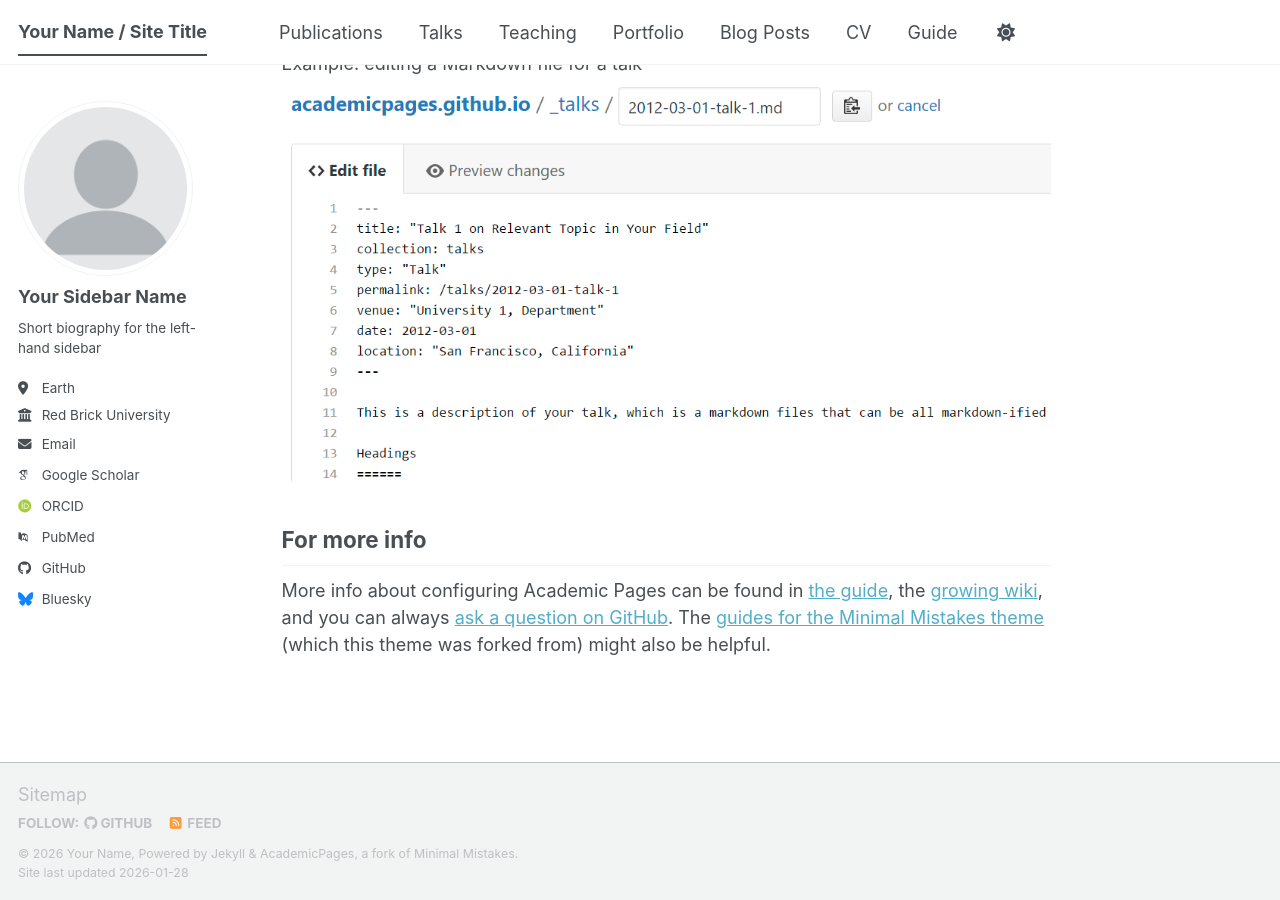
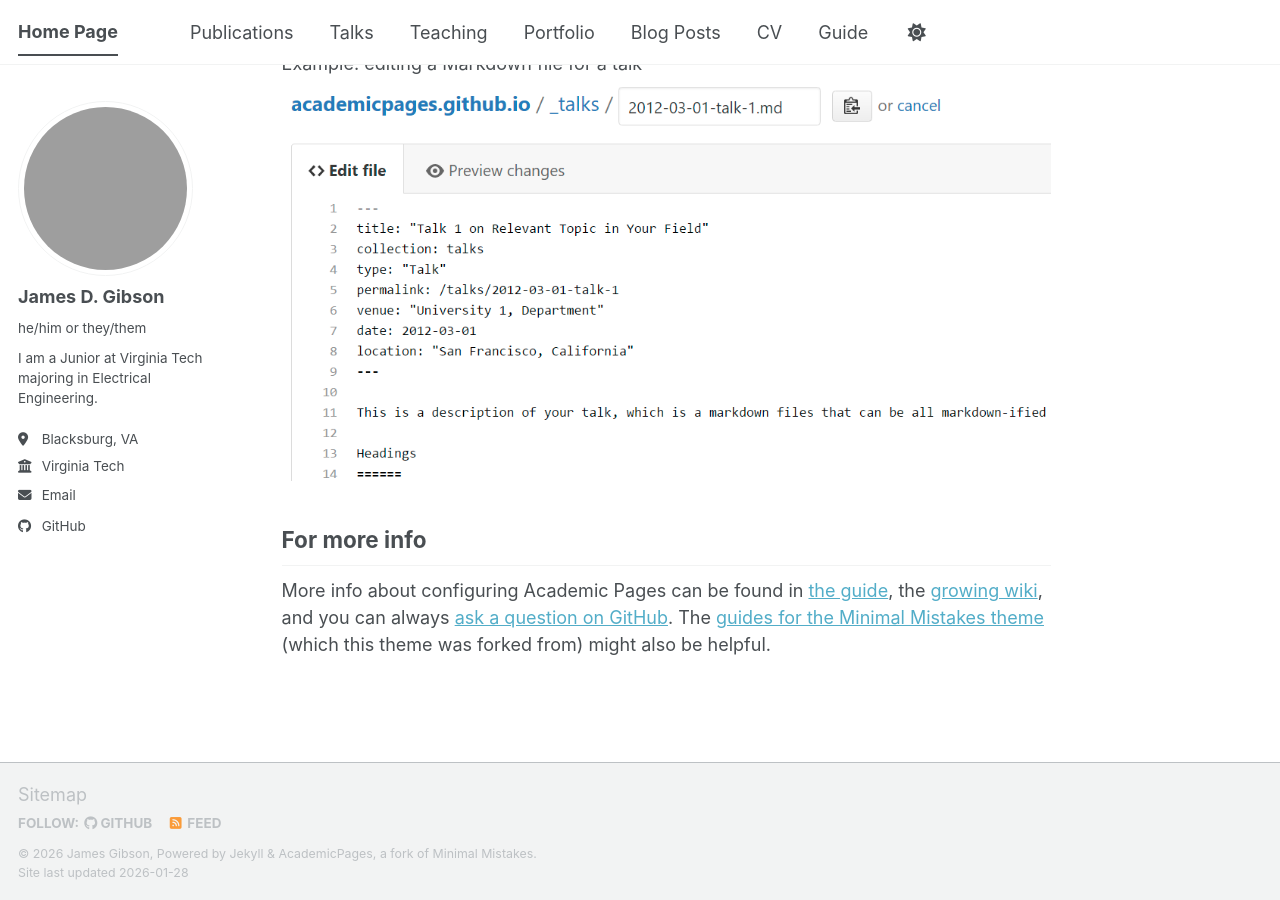
Before and after one commit to WildBirdDog27/WildBirdDog27.github.io, a Jekyll site: the page built from _pages/about.md, in a window 1280 px wide and 900 px high, scrolled down 2720 px. Built offline with Jekyll 4.4.1, drawn with Linux system fonts in a browser that asks for light colours; some web fonts are replaced; a script bundle is joined from its source files by our own code; library files that are not in the unit come from our copies; grey boxes are pictures that could not be loaded.

Commit message:
local changes not using web editor

```diff
--- a/_config.yml
+++ b/_config.yml
@@ -9,39 +9,39 @@
 # Basic Site Settings
 locale                   : "en-US"
 site_theme               : "default" # The available themes options are "default", "air", "sunrise", "mint", "dirt" and "contrast"
-title                    : "Your Name / Site Title"
+title                    : "Home Page"
 title_separator          : "-"
-name                     : &name "Your Name"
-description              : &description "Your Name's academic portfolio"   # Update this with a general description of your site, this is the default if not overridden by a page
-url                      : https://academicpages.github.io # The base hostname & protocol for your site e.g. "https://[your GitHub username].github.io",
+name                     : &name "James Gibson"
+description              : &description "James' academic portfolio"   # Update this with a general description of your site, this is the default if not overridden by a page
+url                      : https://wildbirddog27.github.io # The base hostname & protocol for your site e.g. "https://[your GitHub username].github.io",
                                                            # or if you already have some other page hosted on Github then use "https://[your GitHub username].github.io/[Your Repo Name]"
 baseurl                  : "" # the subpath of your site, e.g. "/blog"
-repository               : "academicpages/academicpages.github.io"
+repository               : "WildBirdDog27/WildBirdDog27.github.io"
 
 # Site Author - The following control what appear as part of the author content on the side bar.
 #               If a field is blank the icon and link will not appear, otherwise it will be shown.
 #               Additional customization can be done by editing /_includes/author-profile.html
 author:
   # Biographic information
-  avatar           : "profile.png"
-  name             : "Your Sidebar Name"
-  pronouns         : # example: "she/her"
-  bio              : "Short biography for the left-hand sidebar"
-  location         : "Earth"
-  employer         : "Red Brick University"
+  avatar           : "https://avatars.githubusercontent.com/u/127963452?v=4&size=64"
+  name             : "James D. Gibson"
+  pronouns         : "he/him or they/them"
+  bio              : "I am a Junior at Virginia Tech majoring in Electrical Engineering."
+  location         : "Blacksburg, VA"
+  employer         : "Virginia Tech"
   uri              : # URL
-  email            : "none@example.org"
+  email            : "jamesg04@vt.edu"
 
   # Academic websites
   academia         : # URL
   arxiv            : # URL - Update with the correct link to your profile
-  googlescholar    : "https://scholar.google.com/citations?user=PS_CX0AAAAAJ"
+  googlescholar    : #"https://scholar.google.com/citations?user=PS_CX0AAAAAJ"
   inspire-hep      : # URL
   impactstory      : # URL
-  orcid            : "https://orcid.org/yourorcidurl"
+  orcid            : #"https://orcid.org/yourorcidurl"
   semantic         : # URL
   ssrn             : # URL
-  pubmed           : "https://www.ncbi.nlm.nih.gov/pubmed/?term=john+snow"
+  pubmed           : #"https://www.ncbi.nlm.nih.gov/pubmed/?term=john+snow"
   researchgate     : # URL
   scopus           : # URL
   zotero           : # URL
@@ -51,13 +51,13 @@ author:
   bitbucket        : # Username - Update with your username on the site
   codepen          : # Username
   dribbble         : # Username
-  github           : "academicpages"
+  github           : "WildBirdDog27"
   kaggle           : # Username
   stackoverflow    : # User number or user number and name (i.e., use "1" or "1/jeff-atwood")
 
   # Social media
   artstation       : # Username
-  bluesky          : "bsky.app" # Replace this with you Bluesky username
+  bluesky          : # Replace this with you Bluesky username
   facebook         : # Username
   flickr           : # Username
   foursquare       : # Username
```
